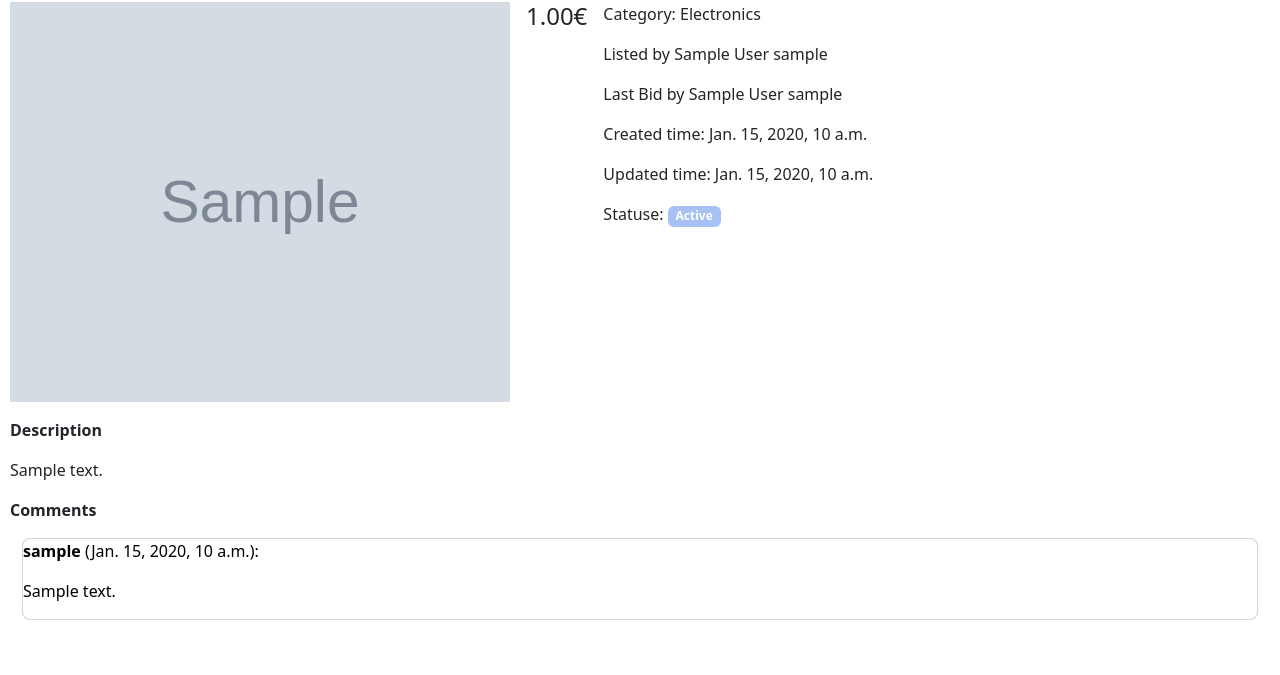
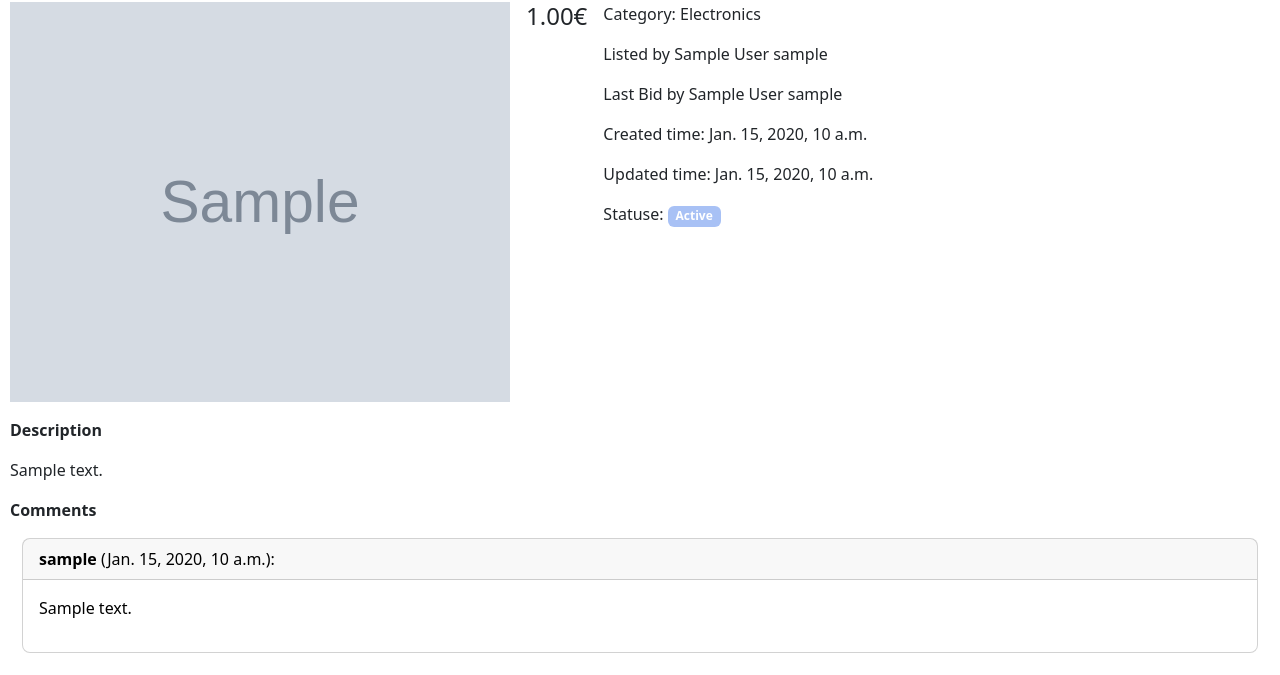
Before and after one commit to Ekaterina-Vititneva/CS50-s-Web, a Django app: a page that uses project_2/commerce/auctions/templates/auctions/listing.html in a window 1280 px wide. Shown: the part 207-882 px from the top of the page. Before the commit the page ends 827 px from the top, so only its background shows below. Run offline with Django 5.2, Linux system fonts and the light colour scheme; tables that the repository leaves empty hold one stand-in row (values such as "Sample post"); grey boxes marked "Sample" are stand-in pictures.

Commit message:
Adjusted comment card classes

```diff
--- a/project_2/commerce/auctions/templates/auctions/listing.html
+++ b/project_2/commerce/auctions/templates/auctions/listing.html
@@ -81,8 +81,10 @@
       {% endif %} {% for comment in comments %}
       <div class="card">
         <div class="comment-item">
-          <p><strong>{{ comment.commenter.username }}</strong> ({{ comment.timestamp }}):</p>
-          <p>{{ comment.comment }}</p>
+          <p class="card-header">
+            <strong>{{ comment.commenter.username }}</strong> ({{ comment.timestamp }}):
+          </p>
+          <p class="card-body">{{ comment.comment }}</p>
         </div>
       </div>
       {% empty %}
```
